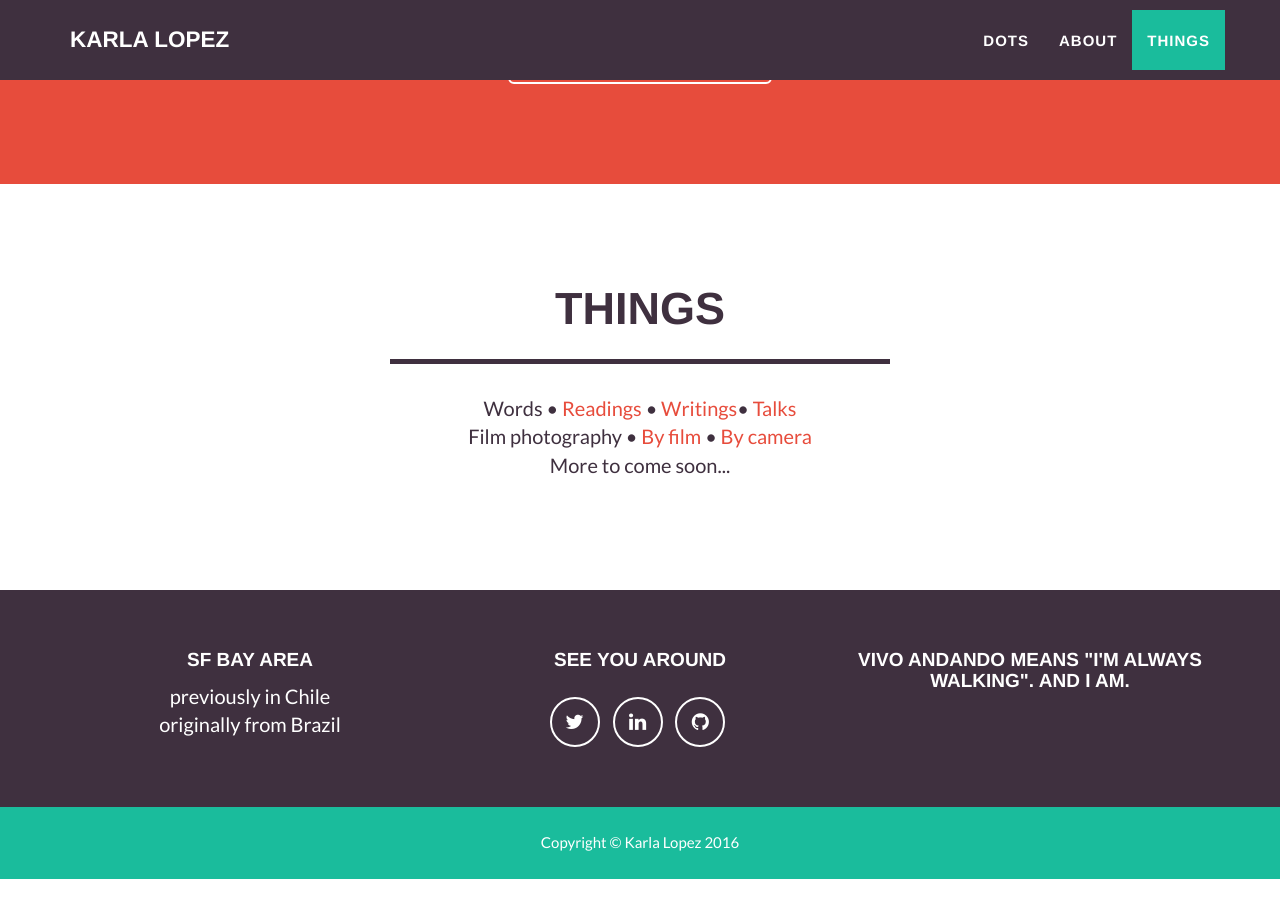
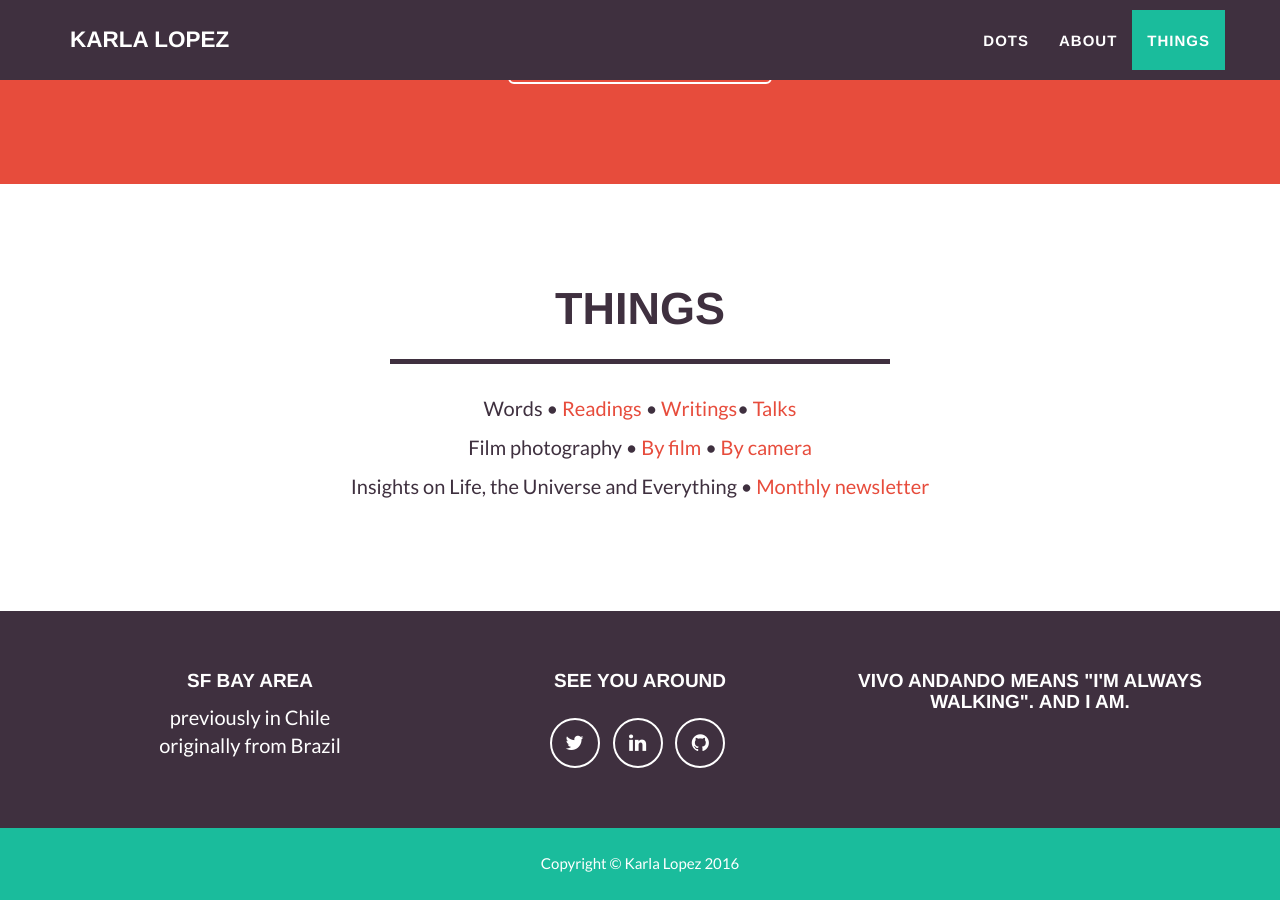
Before and after one commit to karlalopez/karlalopez.github.io, a Jekyll site: the page built from index.html, in a window 1280 px wide and 900 px high, scrolled down 2786 px. Built offline with Jekyll 4.4.1, drawn with Linux system fonts in a browser that asks for light colours; before the commit the page ends 3665 px from its top, so only the background shows below that.

Commit message:
Added news letter

```diff
--- a/_includes/things.html
+++ b/_includes/things.html
@@ -10,14 +10,15 @@
             <div class="row">
                 <div class="col-lg-8 col-lg-offset-2">
 
-                    <p class="text-center">Words &bull; <a href="https://kindle.amazon.com/profile/Karla-Amaral-Lopez/1015112/">Readings</a> &bull;
+                    <p class="text-center">Words &bull; <a href="https://www.goodreads.com/karlalopez">Readings</a> &bull;
                     <a href="https://medium.com/@vivoandando">Writings</a>&bull;
                     <a href="https://speakerdeck.com/karlalopez">Talks</a><br>
-                    Film photography &bull; <a href="https://www.flickr.com/photos/vivoandando/collections/72157605076327961/">By film</a> &bull;
+                    </p>
+                    <p class="text-center">Film photography &bull; <a href="https://www.flickr.com/photos/vivoandando/collections/72157605076327961/">By film</a> &bull;
                     <a href="https://www.flickr.com/photos/vivoandando/collections/72157605084400840/">By camera</a><br>
-                    More to come soon...
                     </p>
-
+                    <p class="text-center">Insights on Life, the Universe and Everything &bull; <a href="http://eepurl.com/cupGVj">Monthly newsletter</a>
+                    </p>
                 </div>
             </div>
         </div>
```
